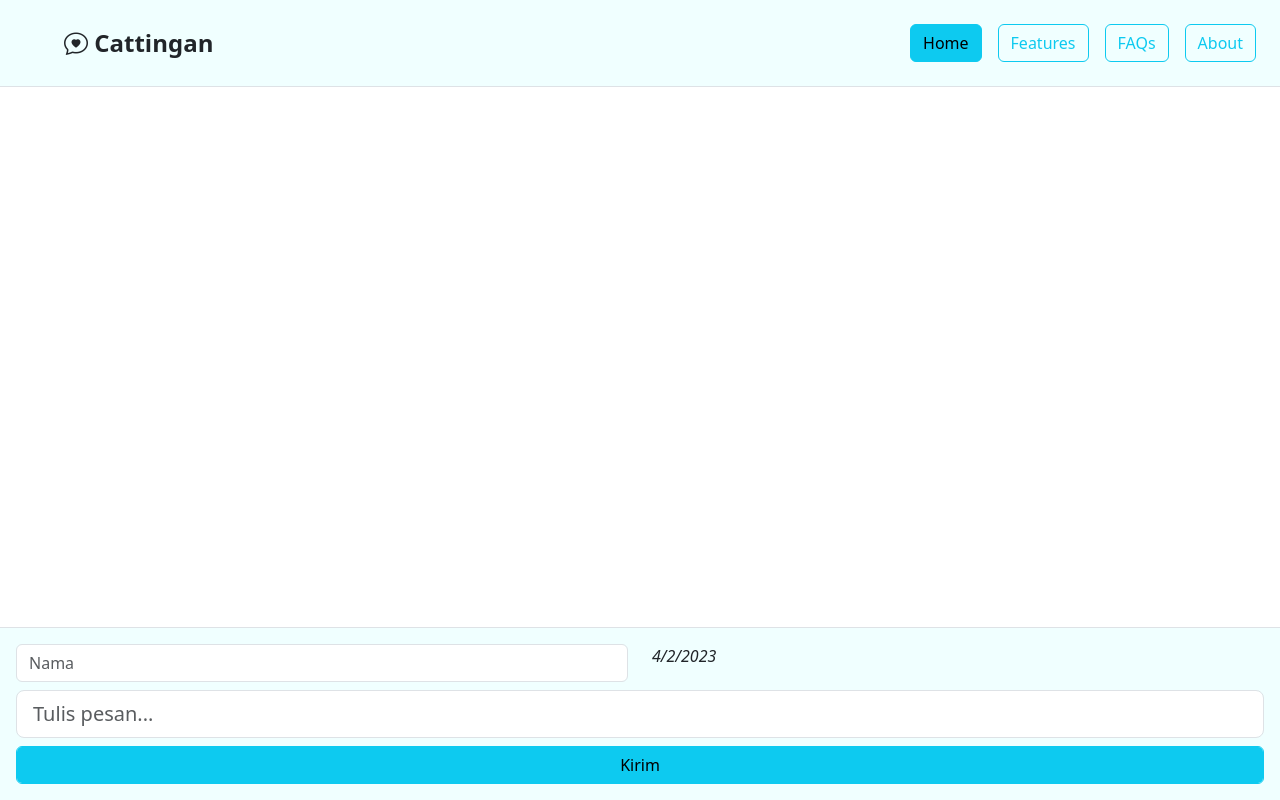
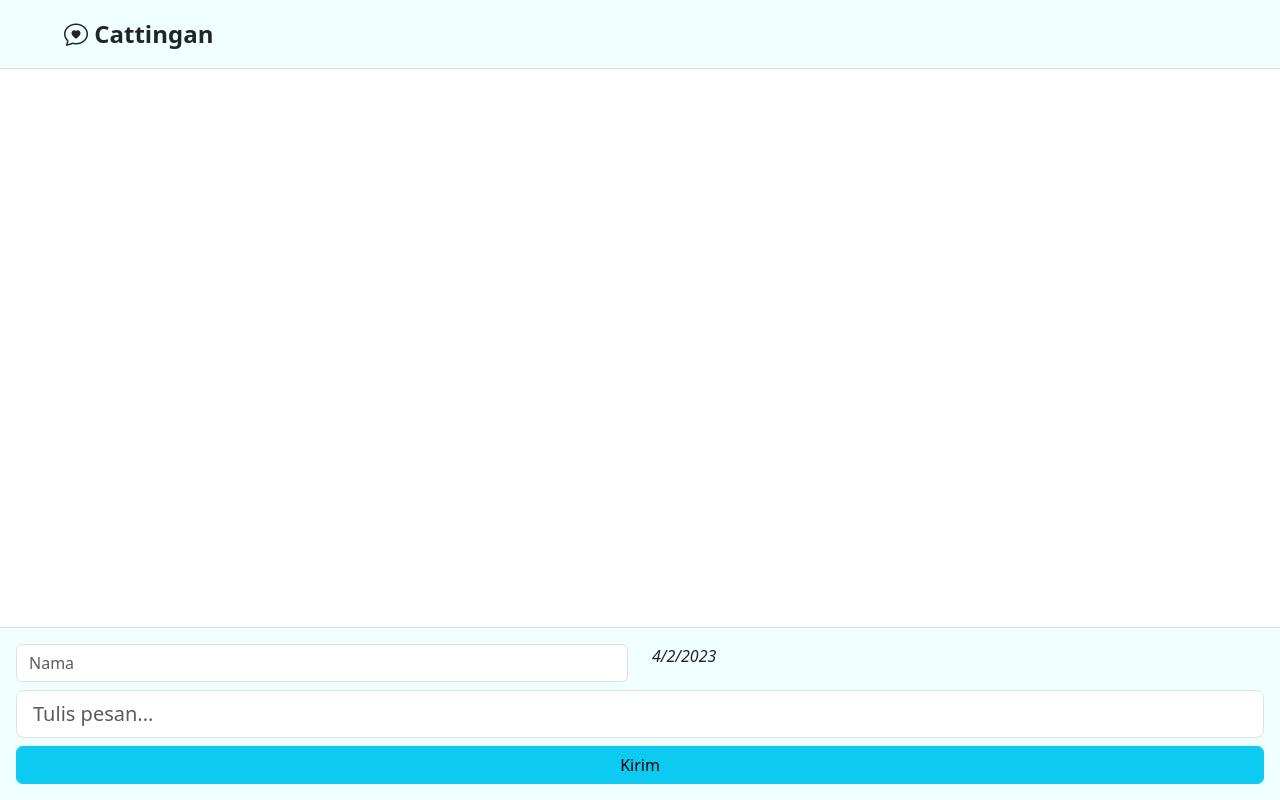
Before and after one commit to kikuKeii/live-chat-sistem-sederhana, a website: page index.html in a window 1280 px wide. Drawn offline with nearby package versions, Linux system fonts and the light colour scheme; no server answers.

Commit message:
remove nav link

```diff
--- a/index.html
+++ b/index.html
@@ -50,13 +50,6 @@
                 </svg>
                 <span class="fs-4 fw-bold"><i class="bi bi-chat-heart"></i> Cattingan</span>
             </a>
-            <ul class="nav nav-pills">
-                <li class="nav-item p-2"><a href="#" class="btn-nav btn btn-outline-info active"
-                        aria-current="page">Home</a></li>
-                <li class="nav-item p-2"><a href="#" class="btn-nav btn btn-outline-info">Features</a></li>
-                <li class="nav-item p-2"><a href="#" class="btn-nav btn btn-outline-info">FAQs</a></li>
-                <li class="nav-item p-2"><a href="#" class="btn-nav btn btn-outline-info">About</a></li>
-            </ul>
         </header>
     </div>
     <div class="container body-message">
```
